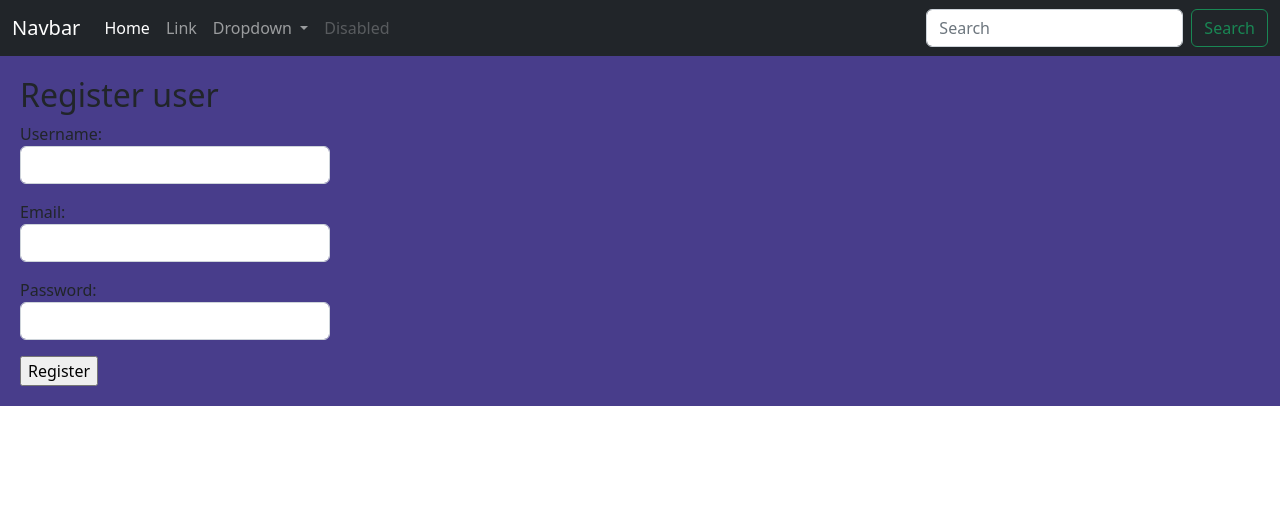
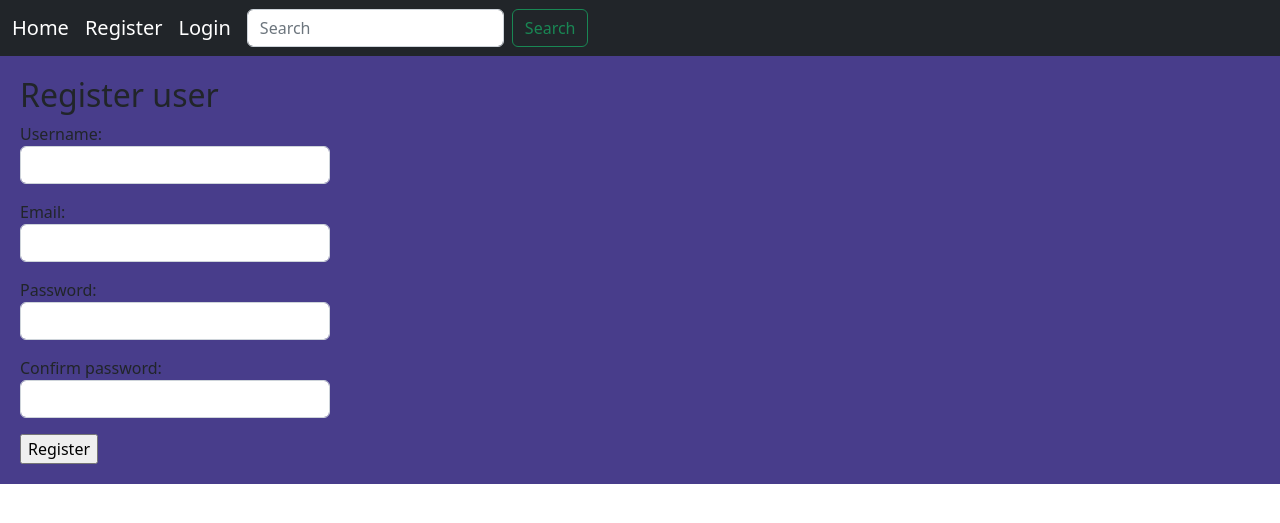
Before and after one commit to mehrdadbn9/social-media, a Django app: page /account/register/ in a window 1280 px wide. Shown: the top 523 px of the page. Run offline with Django 4.2, Linux system fonts and the light colour scheme.

Commit message:
Register, Login, Backend Authentication(email) has been added or modified.

```diff
--- a/account/forms.py
+++ b/account/forms.py
@@ -1,7 +1,30 @@
 from django import forms
+from django.contrib.auth.models import User
+from django.core.exceptions import ValidationError
 
 
 class UserRegistrationForm(forms.Form):
 	username = forms.CharField(widget=forms.TextInput(attrs={'class': 'form-control'}))
 	email = forms.EmailField(widget=forms.EmailInput(attrs={'class': 'form-control'}))
 	password = forms.CharField(widget=forms.PasswordInput(attrs={'class': 'form-control'}))
+	confirm_password = forms.CharField(widget=forms.PasswordInput(attrs={'class': 'form-control'}))
+
+	def clean_email(self):
+		email = self.cleaned_data['email']
+		user = User.objects.filter(email=email).exists()
+		if user:
+			raise ValidationError('already used!!')
+		return email
+
+	def clean(self):
+		clean_data = super().clean()
+		password1 = clean_data.get('password1')
+		password2 = clean_data.get('password2')
+
+		if password2 and password1 and password1 != password2:
+			raise ValidationError("pass didn't match")
+
+
+class UserLoginForm(forms.Form):
+	username = forms.CharField(widget=forms.TextInput(attrs={'class': 'form-control'}))
+	password = forms.CharField(widget=forms.PasswordInput(attrs={'class': 'form-control'}))
--- a/account/templates/account/register.html
+++ b/account/templates/account/register.html
@@ -3,7 +3,7 @@
 {% block content %}
     <h2>Register user</h2>
 
-     <form action="" method="post" class="col-md-3">
+     <form action="" method="post" class="col-md-3" novalidate>
         {% csrf_token %}
         {{ form.as_p }}
         <input type="submit" value="Register">
--- a/account/urls.py
+++ b/account/urls.py
@@ -1,7 +1,9 @@
 from django.urls import path
 from . import views
 
-
+app_name = 'account'
 urlpatterns = [
-    path('register/', views.RegisterView.as_view(), name='user_register')
+    path('register/', views.RegisterView.as_view(), name='user_register'),
+    path('login/', views.LoginView.as_view(), name='user_login'),
+    path('logout/', views.LogoutView.as_view(), name='user_logout'),
 ]
--- a/account/views.py
+++ b/account/views.py
@@ -1,12 +1,67 @@
-from django.shortcuts import render
+from django.contrib.auth.mixins import LoginRequiredMixin
+from django.shortcuts import render, redirect
 from django.views import View
-from .forms import UserRegistrationForm
+from .forms import UserRegistrationForm, UserLoginForm
+from django.contrib.auth.models import User
+from django.contrib import messages
+from django.contrib.auth import authenticate, login, logout
 
 
 class RegisterView(View):
+    form_class = UserRegistrationForm
+    template_name = 'account/register.html'
+
+# doesn't let get and post been activated if user is authenticated ,before get and post happen
+    def dispatch(self, request, *args, **kwargs):
+        if request.user.is_authenticated:
+            return redirect('home:home')
+        return super().dispatch(request, *args, **kwargs)
+
     def get(self, request):
-        form = UserRegistrationForm()
-        return render(request, 'account/register.html', {'form':form})
+        form = self.form_class()
+        return render(request, self.template_name, {'form': form})
 
     def post(self, request):
-        pass
+        form = self.form_class(request.POST)
+        if form.is_valid():
+            clean_d = form.cleaned_data
+            User.objects.create_user(clean_d['username'], clean_d['email'], clean_d['password'])
+            messages.success(request, 'registered successfully!!!', 'success')
+            return redirect('home:home')
+        return render(request,  self.template_name, {'form': form})
+
+
+class LoginView(View):
+    form_class = UserLoginForm
+    template_name = 'account/login.html'
+
+    def dispatch(self, request, *args, **kwargs):
+        # doesn't let get and post been activated if user is authenticated ,before get and post happen
+        if request.user.is_authenticated:
+            return redirect('home:home')
+        return super().dispatch(request, *args, **kwargs)
+
+    def get(self, request):
+        form = self.form_class
+        return render(request, self.template_name, {'form': form})
+
+    def post(self, request):
+        form = self.form_class(request.POST)
+        if form.is_valid():
+            cd = form.cleaned_data
+            user = authenticate(request, username=cd['username'], password=cd['password'])
+            if user is not None:
+                login(request, user)
+                messages.success(request, 'you logged in successfully', 'success')
+                return redirect('home:home')
+            messages.error(request, 'username or password is wrong', 'warning')
+        return render(request, self.template_name, {'form': form})
+
+
+class LogoutView(LoginRequiredMixin, View):
+    # login_url = 'account/login'
+
+    def get(self, request):
+        logout(request)
+        messages.success(request, 'you are out actually!!', 'success')
+        return redirect('home:home')
--- a/home/urls.py
+++ b/home/urls.py
@@ -1,7 +1,7 @@
 from django.urls import path
 from . import views
 
-
+app_name = 'home'
 urlpatterns = [
     # path('', views.home, name='home'),
     path('', views.HomeView.as_view(), name='home'),
--- a/soacial_media/urls.py
+++ b/soacial_media/urls.py
@@ -1,9 +1,8 @@
-
 from django.contrib import admin
 from django.urls import path, include
 
 urlpatterns = [
     path('admin/', admin.site.urls),
-    path('', include('home.urls')),
-    path('account/', include('account.urls')),
+    path('', include('home.urls', namespace='home')),
+    path('account/', include('account.urls', namespace='account')),
 ]
--- a/templates/base.html
+++ b/templates/base.html
@@ -18,6 +18,7 @@
 <body>
     {% include 'includes/navbar.html' %}
     <div class="jumbotron">
+    {% include 'includes/messages.html' %}
     {% block content %}
 
     {% endblock %}
--- /dev/null
+++ b/templates/includes/messages.html
@@ -0,0 +1,5 @@
+{% if messages %}
+    {% for msg in messages %}
+        <p class="alert alert-{{ msg.tags }}">{{ msg }}</p>
+    {% endfor %}
+{% endif %}
--- a/templates/includes/navbar.html
+++ b/templates/includes/navbar.html
@@ -1,34 +1,41 @@
 <nav class="navbar navbar-expand-lg bg-dark navbar-dark">
   <div class="container-fluid">
-    <a class="navbar-brand" href="#">Navbar</a>
-    <button class="navbar-toggler" type="button" data-bs-toggle="collapse" data-bs-target="#navbarSupportedContent" aria-controls="navbarSupportedContent" aria-expanded="false" aria-label="Toggle navigation">
+    <a class="navbar-brand" href="{% url 'home:home' %}">Home</a>
+    {% if request.user.is_authenticated %}
+    <a class="navbar-brand" href="{% url 'account:user_logout' %}">Logout</a>
+    {% else %}
+    <a class="navbar-brand" href="{% url 'account:user_register' %}">Register</a>
+    <a class="navbar-brand" href="{% url 'account:user_login' %}">Login</a>
+    {% endif %}
+    <button class="navbar-toggler" type="button" data-bs-toggle="collapse" data-bs-target="#navbarSupportedContent"
+            aria-controls="navbarSupportedContent" aria-expanded="false" aria-label="Toggle navigation">
       <span class="navbar-toggler-icon"></span>
     </button>
     <div class="collapse navbar-collapse" id="navbarSupportedContent">
-      <ul class="navbar-nav me-auto mb-2 mb-lg-0">
-        <li class="nav-item">
-          <a class="nav-link active" aria-current="page" href="#">Home</a>
-        </li>
-        <li class="nav-item">
-          <a class="nav-link" href="#">Link</a>
-        </li>
-        <li class="nav-item dropdown">
-          <a class="nav-link dropdown-toggle" href="#" id="navbarDropdown" role="button" data-bs-toggle="dropdown" aria-expanded="false">
-            Dropdown
-          </a>
-          <ul class="dropdown-menu" aria-labelledby="navbarDropdown">
-            <li><a class="dropdown-item" href="#">Action</a></li>
-            <li><a class="dropdown-item" href="#">Another action</a></li>
-            <li><hr class="dropdown-divider"></li>
-            <li><a class="dropdown-item" href="#">Something else here</a></li>
-          </ul>
-        </li>
-        <li class="nav-item">
-          <a class="nav-link disabled">Disabled</a>
-        </li>
-      </ul>
+<!--      <ul class="navbar-nav me-auto mb-2 mb-lg-0">-->
+<!--        <li class="nav-item">-->
+<!--          <a class="nav-link active" aria-current="page" href="#">Home</a>-->
+<!--        </li>-->
+<!--        <li class="nav-item">-->
+<!--          <a class="nav-link" href="#">Link</a>-->
+<!--        </li>-->
+<!--        <li class="nav-item dropdown">-->
+<!--          <a class="nav-link dropdown-toggle" href="#" id="navbarDropdown" role="button" data-bs-toggle="dropdown" aria-expanded="false">-->
+<!--            Dropdown-->
+<!--          </a>-->
+<!--          <ul class="dropdown-menu" aria-labelledby="navbarDropdown">-->
+<!--            <li><a class="dropdown-item" href="#">Action</a></li>-->
+<!--            <li><a class="dropdown-item" href="#">Another action</a></li>-->
+<!--            <li><hr class="dropdown-divider"></li>-->
+<!--            <li><a class="dropdown-item" href="#">Something else here</a></li>-->
+<!--          </ul>-->
+<!--        </li>-->
+<!--        <li class="nav-item">-->
+<!--          <a class="nav-link disabled">Disabled</a>-->
+<!--        </li>-->
+<!--      </ul>-->
       <form class="d-flex" role="search">
-        <input class="form-control me-2" type="search" placeholder="Search" aria-label="Search">
+        <input class="form-control  me-2" type="search" placeholder="Search" aria-label="Search"  >
         <button class="btn btn-outline-success" type="submit">Search</button>
       </form>
     </div>
```
Also changed, not shown: account/authenticate.py (added, +18 -0 lines), account/templates/account/login.html (added, +12 -0 lines), soacial_media/settings.py (+7 -0 lines).
